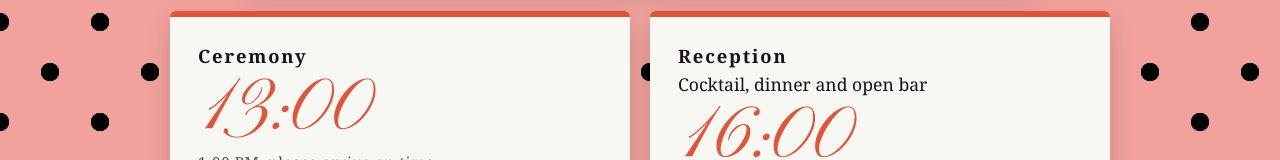
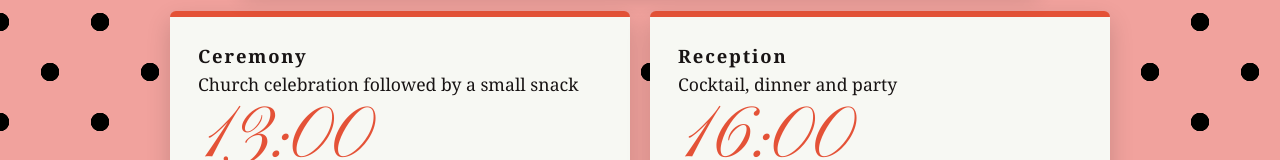
Before and after one commit to joaquimlcbfranco/wedding-ui, an Angular app: page / in a window 1280 px wide. Shown: the part 339-499 px from the top of the page. Built offline with nearby package versions, Linux system fonts and the light colour scheme; a web font is replaced by a local one.

Commit message:
feat: Add description to first card

```diff
--- a/src/app/pages/home/home.ts
+++ b/src/app/pages/home/home.ts
@@ -31,7 +31,7 @@ export class Home {
     {
       id: 'ceremony',
       title: 'Ceremony',
-      description: '', // e.g. 'Wedding mass at the church'
+      description: 'Church celebration followed by a small snack',
       time: '13:00',
       timeLabel: '1:00 PM',
       venue: 'Igreja de Nossa Senhora da Saúde',
@@ -42,7 +42,7 @@ export class Home {
     {
       id: 'reception',
       title: 'Reception',
-      description: 'Cocktail, dinner and open bar',
+      description: 'Cocktail, dinner and party',
       time: '16:00',
       timeLabel: '4:00 PM',
       venue: 'Herdade de Algeruz',
```
